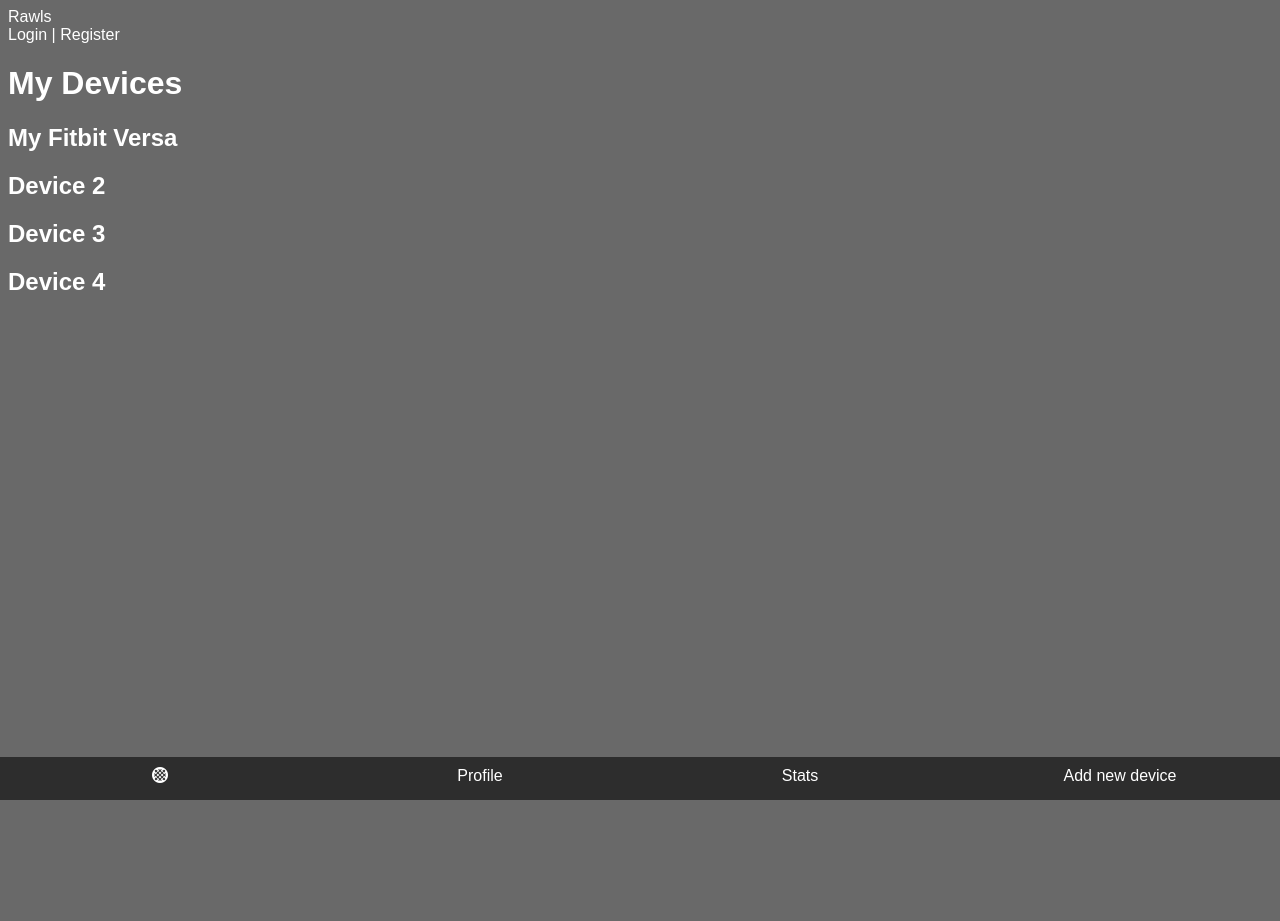
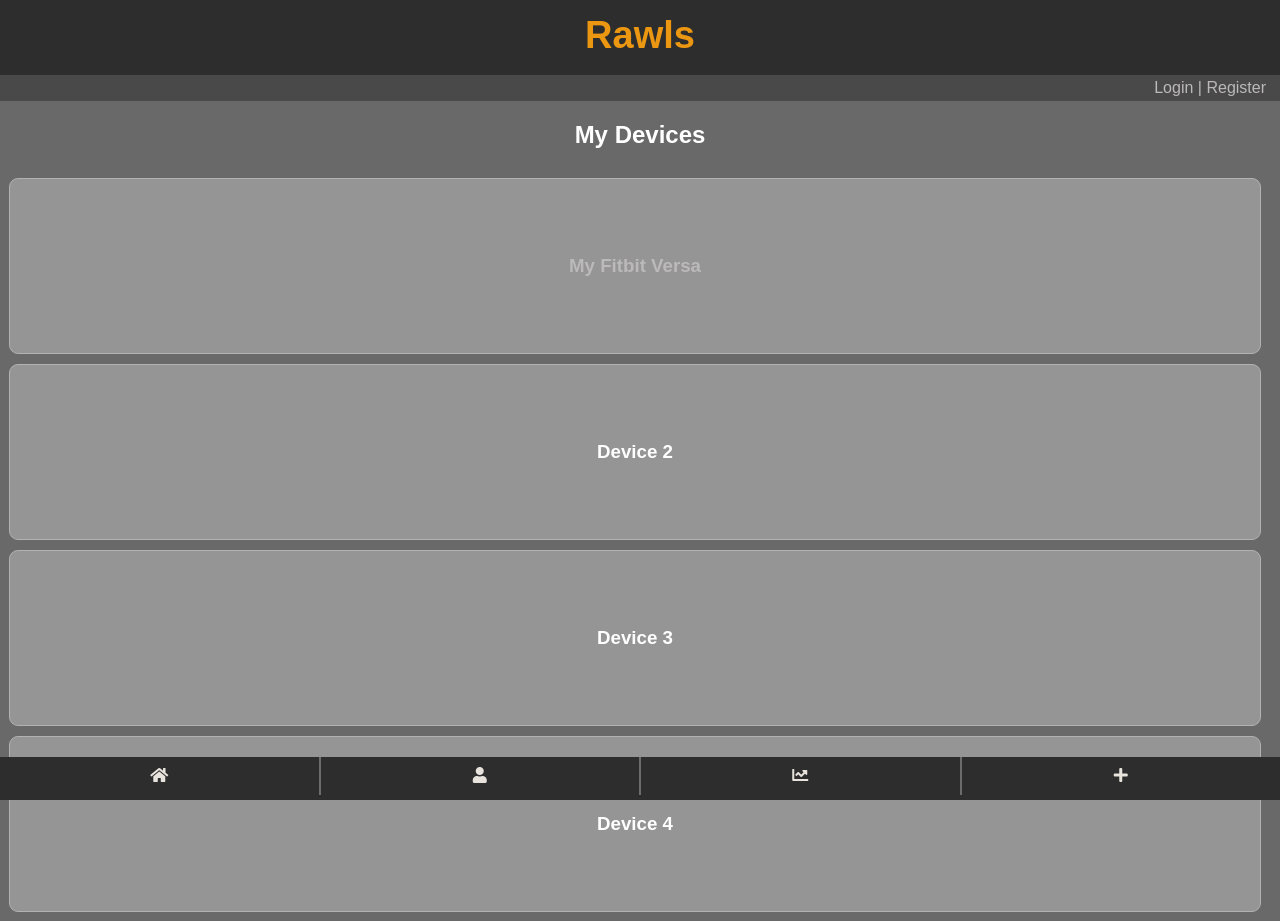
Before and after one commit to aslebloas/rawls, a Flask app: page / in a window 1280 px wide. Before the commit the page ends 800 px from the top, so only its background shows below. Run offline with Flask 2, Linux system fonts and the light colour scheme; some libraries are stand-ins or nearby versions.

Commit message:
more late night changes from Amy

```diff
--- a/static/style.css
+++ b/static/style.css
@@ -1,3 +1,6 @@
+body {
+     margin:0px;
+}
 ul {
     display: flex;
     align-items: flex-start;
@@ -64,3 +67,62 @@ nav {
 a {
     text-decoration: none;
 }
+footer nav ul li a i {
+    color: #e8e3dd;
+}
+
+li:not(:last-child) {
+    border-right: 2px solid #ffffff4d;
+}
+header h1 {
+    color: #EC9712;
+    text-align: center;
+    font-size: 38px;
+    margin: 0px;
+    padding-bottom:;
+}
+
+header {
+    top: 0px;
+}
+header {
+    top: 0px;
+    padding-top: 14px;
+    padding-bottom: 18px;
+    background: #2d2d2d;
+}
+div {
+    background: #4a4949;
+    padding: 4px;
+    text-align: right;
+    padding-right: 14px;
+    color: #bbb9b9;
+}
+
+div a {
+    color#bbb9b9:;
+    color: #bbb9b9;
+}
+
+h2 {
+    text-align: center;
+}
+div#devices {
+    display:;
+}
+
+h3 {
+    flex-wrap: wrap;
+    border: 1px solid #b3b1b1;
+    margin: 5px;
+    padding: 76px;
+    text-align: center;
+    border-radius: 9px;
+    background: #c6c5c578;
+}
+
+div#devices {
+    background: transparent;
+    display: flex;
+    flex-direction: column;
+}
--- a/templates/index.html
+++ b/templates/index.html
@@ -1,8 +1,9 @@
 {% extends "layout.html" %}
 {% block container %}
-<h1>My Devices</h1>
-<h2><a href="/devices/1">My Fitbit Versa</a></h2>
-<h2>Device 2</h2>
-<h2>Device 3</h2>
-<h2>Device 4</h2>
+<h2>My Devices</h2>
+<div id=devices>
+<h3><a href="/devices/1">My Fitbit Versa</a></h3>
+<h3>Device 2</h3>
+<h3>Device 3</h3>
+<h3>Device 4</h3></div>
 {% endblock %}
--- a/templates/layout.html
+++ b/templates/layout.html
@@ -7,16 +7,16 @@
   <title>Rawls</title>
 </head>
 <body>
-  <header>Rawls<header>
+  <header><h1>Rawls</h1></header>
   <div><a href="/login">Login</a> | <a href="/register">Register</a></div>
   {% block container %}{% endblock %}
   <footer>
     <nav>
       <ul>
-	<li><a href="/"><i class="fas fa-stroopwafel"></i></a></li>
-	<li><a href="/user/username/">Profile</a></li>
-	<li><a href="/stats">Stats</a></li>
-	<li><a href="/devices/new/">Add new device</a></li>
+	<li><a href="/"><i class="fas fa-home"></i></i></a></li>
+	<li><a href="/user/username/"><i class="fas fa-user"></i></a></li>
+	<li><a href="/stats"><i class="fas fa-chart-line"></i></a></li>
+	<li><a href="/devices/new/"><i class="fas fa-plus"></i></a></li>
       </ul>
     </nav>
   </footer>
```
